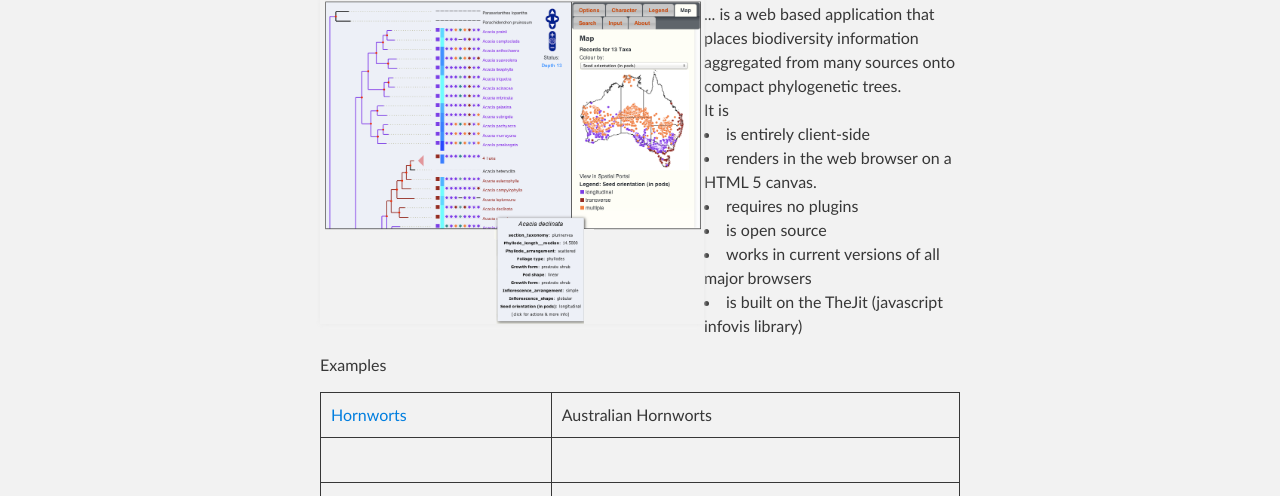
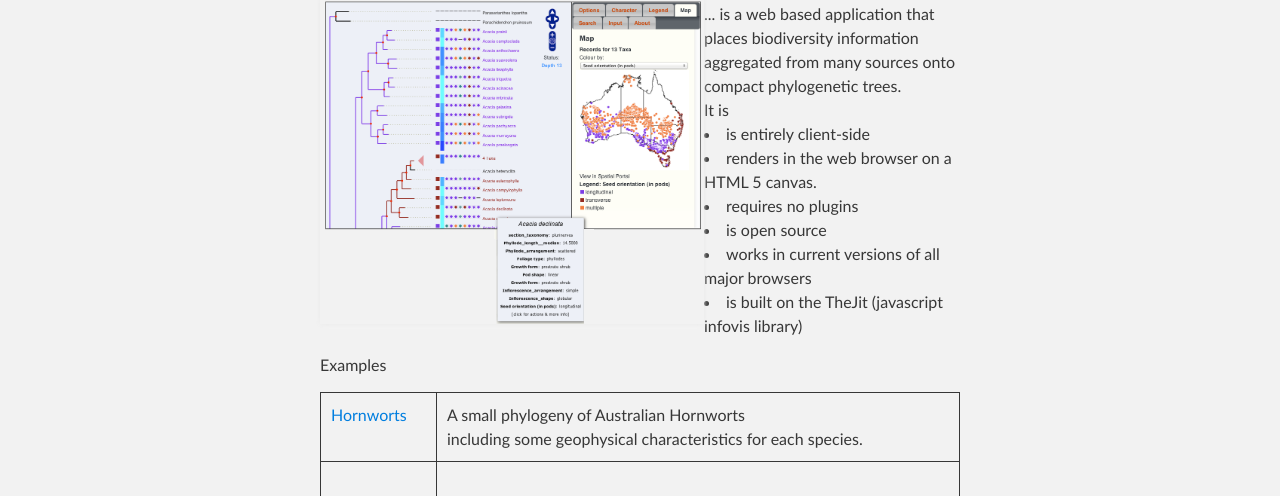
Before and after one commit to TRIN/phyloJIVE, a plain HTML site: page index.html in a window 1280 px wide. Shown: the part 456-952 px from the top of the page. Drawn offline with Linux system fonts and the light colour scheme.

Commit message:
added examples

```diff
--- a/index.html
+++ b/index.html
@@ -21,9 +21,11 @@
         <section id="downloads"> <a class="zip_download_link"
             href="https://github.com/TRIN/phyloJIVE/zipball/master">Download
 
+
             this project as a .zip file</a> <a
             class="tar_download_link"
             href="https://github.com/TRIN/phyloJIVE/tarball/master">Download
+
 
             this project as a tar.gz file</a> </section>
       </header>
@@ -67,7 +69,9 @@ href="http://phylojive.ala.org.au/treeViewer/show/Case+Study+1%3A+Acacia"><img
             <tr>
               <td valign="top"><a href="hornworts.html">Hornworts</a><br>
               </td>
-              <td valign="top">Australian Hornworts<br>
+              <td valign="top">A small phylogeny of Australian Hornworts<br>
+                including some geophysical characteristics for each
+                species.<br>
               </td>
             </tr>
             <tr>
@@ -101,9 +105,11 @@ href="http://phylojive.ala.org.au/treeViewer/show/Case+Study+1%3A+Acacia"><img
         </p>
         <p>There are of course, <a
             href="https://github.com/TRIN/phyloJIVE/wiki/Known-Problems"><u>known
+
               and unknown problems</u></a>. You are definitely
           encouraged to report any bugs in the <a
             href="https://github.com/TRIN/phyloJIVE/wiki/Known-Problems">project
+
             wiki</a>, notify us, or to fix them.<br>
         </p>
         <ul>
@@ -145,8 +151,7 @@ href="http://phylojive.ala.org.au/treeViewer/show/Case+Study+1%3A+Acacia"><img
         <h3> <a name="performance" class="anchor" href="#performance"><span
               class="octicon octicon-link"></span></a>Performance</h3>
         <p>Performance is determined by the viewer’s computer and
-          browser.
-          <br>
+          browser. <br>
           Trees can have at least 4000 taxa with matrices of at least
           100 characters.</p>
         <h3> <a name="characters-species-and-taxonomic" class="anchor"
@@ -154,8 +159,7 @@ href="http://phylojive.ala.org.au/treeViewer/show/Case+Study+1%3A+Acacia"><img
               class="octicon octicon-link"></span></a>Characters
           (Species and Taxonomic)</h3>
         <p>Up to three characters from a matrix can be chosen for
-          comparison at a time.
-          <br>
+          comparison at a time. <br>
         </p>
         <ul>
           <li> Putative differences in the ancestral states qualitative
```
